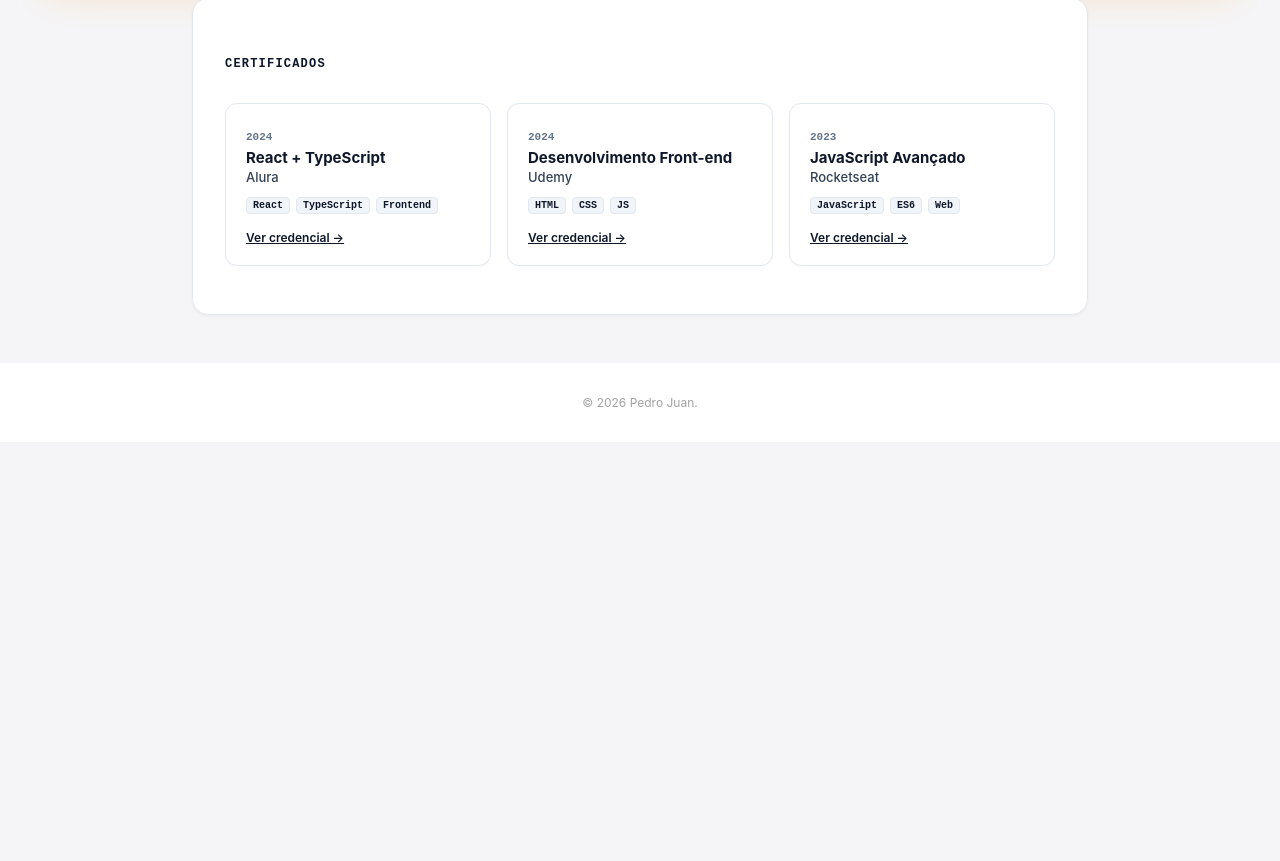
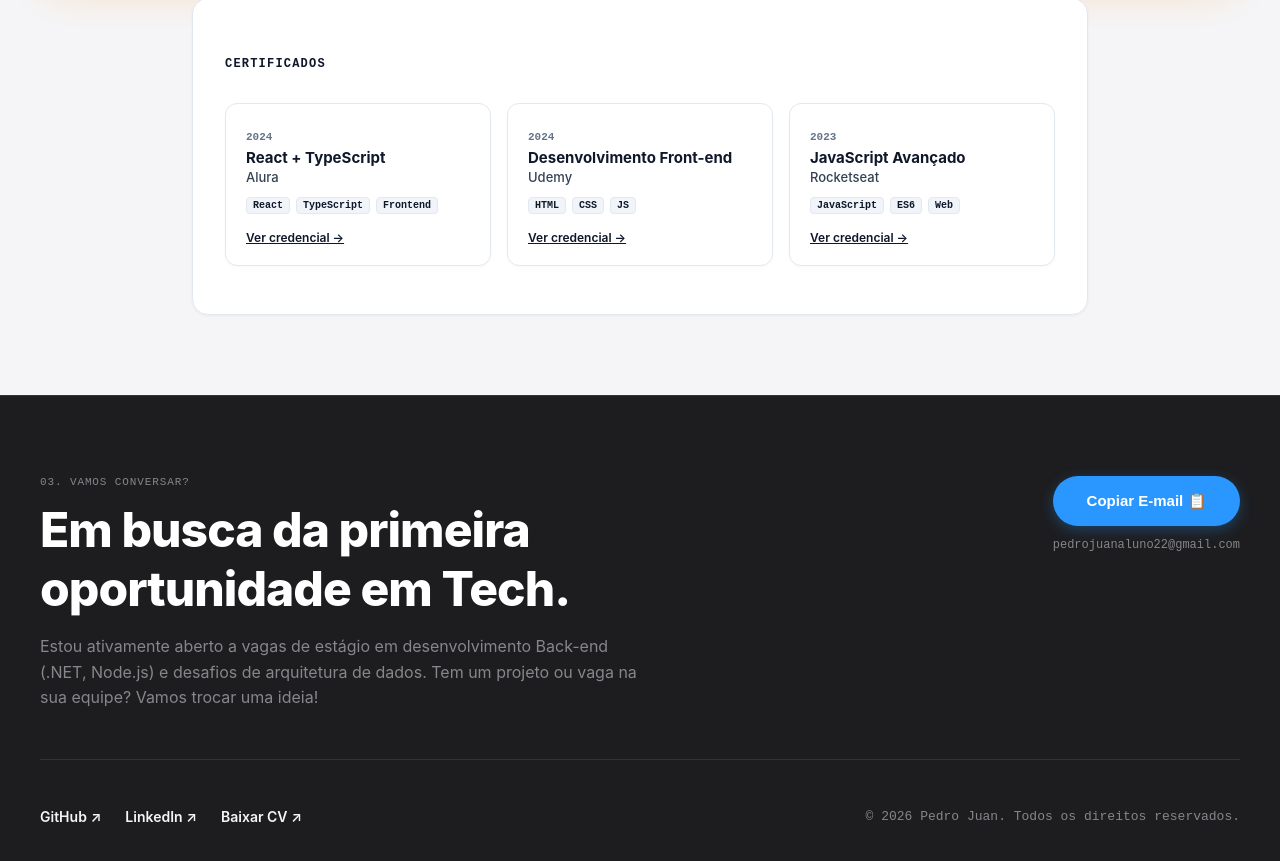
Before and after one commit to PedroJuanDEV/Portifolio, a React (Vite) app: page / in a window 1280 px wide. Shown: the part 1995-2856 px from the top of the page. Before the commit the page ends 2437 px from the top, so only its background shows below. Built offline with nearby package versions, Linux system fonts and the light colour scheme.

Commit message:
Atualizando tipografia footer

```diff
--- a/src/components/Footer.tsx
+++ b/src/components/Footer.tsx
@@ -1,15 +1,129 @@
-import React from 'react';
+import React, { useState } from 'react';
 
 export const Footer: React.FC = () => {
+  const [copied, setCopied] = useState(false);
+  const email = "pedrojuanaluno22@gmail.com"; // Substitua pelo seu e-mail de contato real se necessário
+
+  const handleCopyEmail = () => {
+    navigator.clipboard.writeText(email);
+    setCopied(true);
+    setTimeout(() => setCopied(false), 2500);
+  };
+
   return (
-    <footer style={{
-      padding: '32px 24px',
-      textAlign: 'center',
-      fontSize: '12px',
-      color: '#a3a3a3',
-      backgroundColor: '#ffffff'
+    <footer id="contact" style={{
+      marginTop: '80px',
+      padding: '80px 32px 48px 32px',
+      backgroundColor: '#1d1d1f',
+      color: '#f5f5f7',
+      borderTop: '1px solid rgba(255, 255, 255, 0.1)'
     }}>
-      <p style={{ margin: 0 }}>© {new Date().getFullYear()} Pedro Juan.</p>
+      <div style={{
+        maxWidth: '1200px',
+        margin: '0 auto',
+        display: 'flex',
+        flexDirection: 'column',
+        gap: '48px'
+      }}>
+        {/* Bloco Superior: Chamada para Ação */}
+        <div style={{
+          display: 'flex',
+          justifyContent: 'space-between',
+          alignItems: 'flex-start',
+          flexWrap: 'wrap',
+          gap: '32px'
+        }}>
+          <div style={{ maxWidth: '600px' }}>
+            <span style={{ fontSize: '11px', fontFamily: 'monospace', color: '#86868b', textTransform: 'uppercase', letterSpacing: '0.08em', display: 'block', marginBottom: '12px' }}>
+              03. VAMOS CONVERSAR?
+            </span>
+            <h2 style={{ fontSize: 'clamp(32px, 5vw, 48px)', fontWeight: 800, margin: '0 0 16px 0', letterSpacing: '-0.02em', color: '#ffffff' }}>
+              Em busca da primeira oportunidade em Tech.
+            </h2>
+            <p style={{ fontSize: '16px', color: '#86868b', lineHeight: '1.6', margin: 0 }}>
+              Estou ativamente aberto a vagas de estágio em desenvolvimento Back-end (.NET, Node.js) e desafios de arquitetura de dados. Tem um projeto ou vaga na sua equipe? Vamos trocar uma ideia!
+            </p>
+          </div>
+
+          {/* Botão de Copiar E-mail Rápido */}
+          <div style={{ display: 'flex', flexDirection: 'column', gap: '12px' }}>
+            <button
+              onClick={handleCopyEmail}
+              style={{
+                padding: '16px 28px',
+                backgroundColor: '#2997ff',
+                color: '#ffffff',
+                border: 'none',
+                borderRadius: '980px',
+                fontSize: '15px',
+                fontWeight: 600,
+                cursor: 'pointer',
+                transition: 'all 0.2s ease',
+                boxShadow: '0 4px 14px rgba(41, 151, 255, 0.3)'
+              }}
+              onMouseEnter={(e) => e.currentTarget.style.backgroundColor = '#0077ed'}
+              onMouseLeave={(e) => e.currentTarget.style.backgroundColor = '#2997ff'}
+            >
+              {copied ? '✓ E-mail Copiado!' : 'Copiar E-mail 📋'}
+            </button>
+            <span style={{ fontSize: '12px', color: '#86868b', textAlign: 'center', fontFamily: 'monospace' }}>
+              {email}
+            </span>
+          </div>
+        </div>
+
+        {/* Divisor */}
+        <div style={{ width: '100%', height: '1px', backgroundColor: 'rgba(255, 255, 255, 0.1)' }} />
+
+        {/* Bloco Inferior: Links Sociais e Copyright */}
+        <div style={{
+          display: 'flex',
+          justifyContent: 'space-between',
+          alignItems: 'center',
+          flexWrap: 'wrap',
+          gap: '24px'
+        }}>
+          {/* Links Sociais */}
+          <div style={{ display: 'flex', gap: '24px', alignItems: 'center' }}>
+            <a
+              href="https://github.com/PedroJuanDEV"
+              target="_blank"
+              rel="noreferrer"
+              style={{ color: '#f5f5f7', textDecoration: 'none', fontSize: '14px', fontWeight: 600, transition: 'color 0.2s' }}
+              onMouseEnter={(e) => e.currentTarget.style.color = '#2997ff'}
+              onMouseLeave={(e) => e.currentTarget.style.color = '#f5f5f7'}
+            >
+              GitHub ↗
+            </a>
+            <a
+              href="https://linkedin.com/in/pedrojuandevv/"
+              target="_blank"
+              rel="noreferrer"
+              style={{ color: '#f5f5f7', textDecoration: 'none', fontSize: '14px', fontWeight: 600, transition: 'color 0.2s' }}
+              onMouseEnter={(e) => e.currentTarget.style.color = '#2997ff'}
+              onMouseLeave={(e) => e.currentTarget.style.color = '#f5f5f7'}
+            >
+              LinkedIn ↗
+            </a>
+            <a
+              href="/Curriculo ---Pedro Juan.pdf"
+              download="Curriculo ---Pedro Juan.pdf"
+              target="_blank"
+              rel="noreferrer"
+              style={{ color: '#f5f5f7', textDecoration: 'none', fontSize: '14px', fontWeight: 600, transition: 'color 0.2s' }}
+              onMouseEnter={(e) => e.currentTarget.style.color = '#2997ff'}
+              onMouseLeave={(e) => e.currentTarget.style.color = '#f5f5f7'}
+            >
+              Baixar CV ↗
+            </a>
+          </div>
+
+          {/* Copyright */}
+          <p style={{ fontSize: '13px', color: '#86868b', margin: 0, fontFamily: 'monospace' }}>
+            © 2026 Pedro Juan. Todos os direitos reservados.
+          </p>
+        </div>
+      </div>
     </footer>
   );
 };
```
